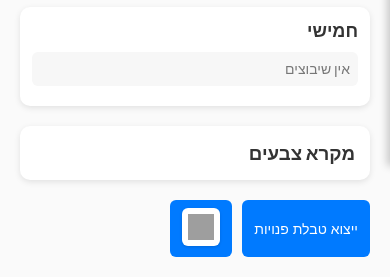
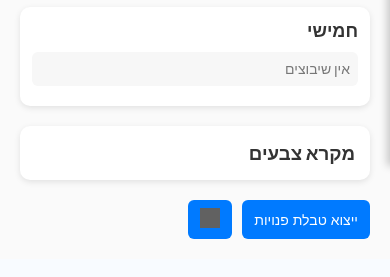
Before and after one commit to bucshelly-byte/WorkScedulear, a Flask app: page / in a window 390 px wide. Shown: the part 698-975 px from the top of the page. After the commit the page ends 937 px from the top, so only its background shows below. Run offline with Flask 3, Linux system fonts and the light colour scheme; data that the repository does not hold is empty; grey boxes are pictures that could not be loaded.

Commit message:
Update style.css

```diff
--- a/static/style.css
+++ b/static/style.css
@@ -318,18 +318,15 @@ input, select {
         font-size: 14px;
         padding: 8px 12px;
 
-       .whatsapp-icon {
-    width: 26px;        /* גודל כמו כפתור קטן */
-    height: 26px;
-    cursor: pointer;
-    padding: 6px;       /* נותן תחושה של כפתור */
-    border-radius: 6px; /* כמו כפתור */
-    background: white;  /* כדי שייראה נקי */
-    box-shadow: 0 1px 3px rgba(0,0,0,0.15);
-    transition: 0.2s;
+ .whatsapp-btn {
+    display: flex;
+    align-items: center;
+    justify-content: center;
+    padding: 10px 12px; /* כמו הכפתור הכחול */
 }
 
-.whatsapp-icon:hover {
-    background: #e6e6e6;
-    transform: scale(1.05);
+.whatsapp-icon {
+    width: 20px;
+    height: 20px;
+    filter: invert(1); /* הופך את האייקון ללבן כמו הטקסט בכפתור */
 }
```
